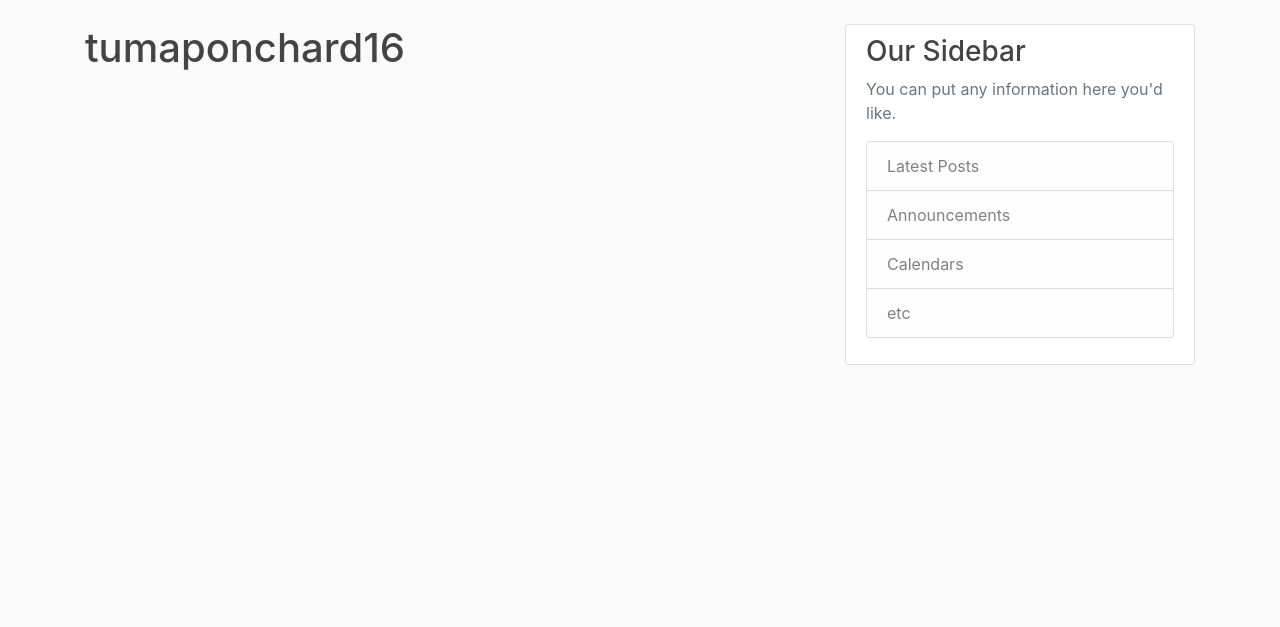
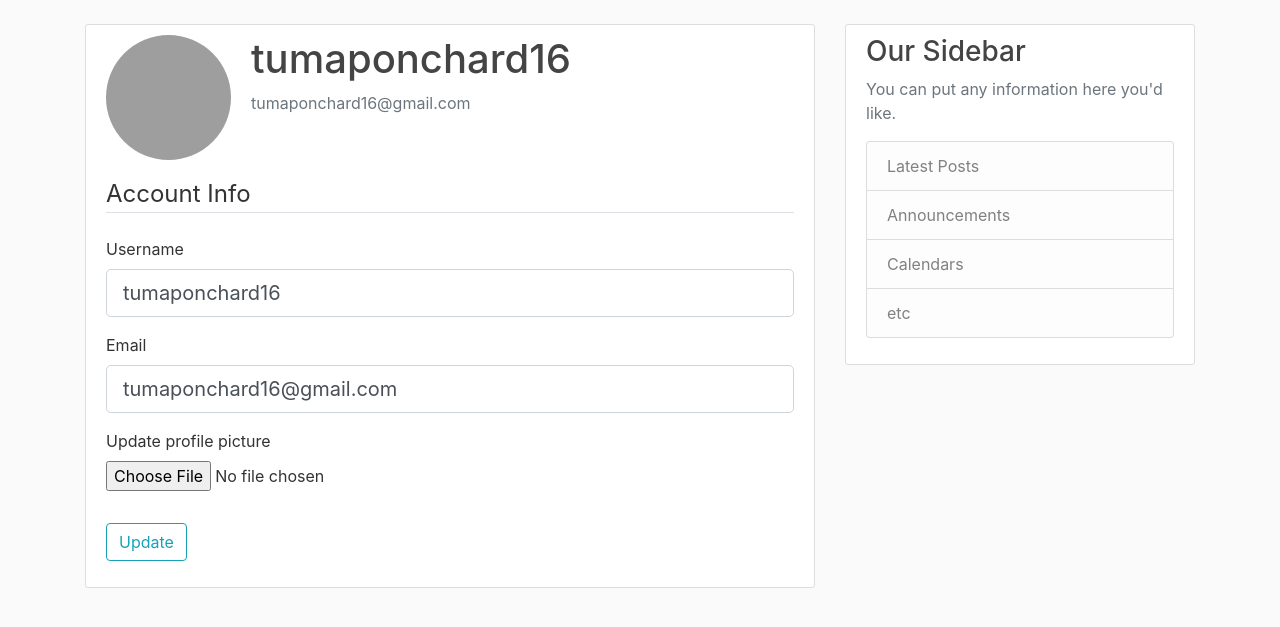
Before and after one commit to tumaponchard16/flask-blog, a Flask app: page /account in a window 1280 px wide. Shown: the part 56-683 px from the top of the page. Run offline with Flask 2, Linux system fonts and the light colour scheme; a user stored in the database is signed in; some libraries are stand-ins or nearby versions; grey boxes are pictures that could not be loaded.

Commit message:
Edit and update function added to user account

```diff
--- a/flaskblog/forms.py
+++ b/flaskblog/forms.py
@@ -1,4 +1,6 @@
 from flask_wtf import Form
+from flask_wtf.file import FileField, FileAllowed
+from flask_login import current_user
 from wtforms import StringField, PasswordField, SubmitField, BooleanField
 from wtforms.validators import DataRequired, Length, Email, EqualTo, ValidationError
 
@@ -32,3 +34,25 @@ class LoginForm(Form):
     password = PasswordField('Password', validators=[DataRequired()])
     remember = BooleanField('Remember Me')
     submit = SubmitField('Login')
+
+
+# Update account form
+class UpdateAccountForm(Form):
+    username = StringField('Username', validators=[DataRequired(), Length(min=2, max=20)])
+    email = StringField('Email', validators=[DataRequired(), Email()])
+    picture = FileField('Update profile picture', validators=[FileAllowed(['jpg', 'png'])])
+    submit = SubmitField('Update')
+
+    # Validation method for username: Making username unique
+    def validate_username(self, username):
+        if username.data != current_user.username:
+            user = User.query.filter_by(username=username.data).first()
+            if user:
+                raise ValidationError('That username is already taken. Please choose different one.')
+
+    # Validation method for email: Making email unique
+    def validate_email(self, email):
+        if email.data != current_user.email:
+            user = User.query.filter_by(email=email.data).first()
+            if user:
+                raise ValidationError('That email is already taken. Please choose different one.')
--- a/flaskblog/routes.py
+++ b/flaskblog/routes.py
@@ -1,6 +1,9 @@
+import os
+import secrets
+from PIL import Image
 from flask import render_template, url_for, flash, redirect, request
 from flaskblog import app, db, bcrypt
-from flaskblog.forms import RegistrationForm, LoginForm
+from flaskblog.forms import RegistrationForm, LoginForm, UpdateAccountForm
 from flaskblog.models import User, Post
 from flask_login import login_user, current_user, logout_user, login_required
 
@@ -81,8 +84,40 @@ def logout():
     return redirect(url_for('home'))
 
 
+# Form picture method to validate the file
+def save_picture(form_picture):
+    random_hex = secrets.token_hex(8)
+    _, f_ext = os.path.splitext(form_picture.filename)
+    picture_fn = random_hex + f_ext
+    picture_path = os.path.join(app.root_path, 'static/profile_pics', picture_fn)
+
+    # Resize image before saving
+    output_size = (125, 125)
+    i = Image.open(form_picture)
+    i.thumbnail(output_size)
+    # Save image
+    i.save(picture_path)
+
+    return picture_fn
+
+
 # Account route
-@app.route("/account")
+@app.route("/account", methods=['GET', 'POST'])
 @login_required
 def account():
-    return render_template('account.html', title='Account')
+    form = UpdateAccountForm()
+    if form.validate_on_submit():
+        # check if picture data is available
+        if form.picture.data:
+            picture_file = save_picture(form.picture.data)
+            current_user.image_file = picture_file
+        current_user.username = form.username.data
+        current_user.email = form.email.data
+        db.session.commit()
+        flash('Your account has been updated', 'success')
+        return redirect(url_for('account'))
+    elif request.method == 'GET':
+        form.username.data = current_user.username
+        form.email.data = current_user.email
+    image_file = url_for('static', filename='profile_pics/' + current_user.image_file)
+    return render_template('account.html', title='Account', image_file=image_file, form=form)
--- a/flaskblog/templates/account.html
+++ b/flaskblog/templates/account.html
@@ -1,4 +1,66 @@
 {% extends "layout.html" %}
-    {% block content %}
-        <h1>{{current_user.username}}</h1>
-    {% endblock content %}
+{% block content %}
+<div class="content-section">
+    <div class="media">
+        <img class="rounded-circle account-img" src="{{image_file   }}">
+        <div class="media-body">
+            <h2 class="account-heading">{{current_user.username}}</h2>
+            <p class="text-secondary">{{current_user.email}}</p>
+        </div>
+    </div>
+    <!-- FORM HERE -->
+    <form method="POST" action="" enctype="multipart/form-data">
+        {{ form.hidden_tag() }}
+        <fieldset class="form-group">
+            <legend class="border-bottom mb-4">Account Info</legend>
+            <!--Username field-->
+            <div class="form-group">
+                {{ form.username.label(class="form-control-label") }}
+
+                {% if form.username.errors %}
+                {{ form.username(class="form-control form-control-lg is-invalid") }}
+                <div class="invalid-feedback">
+                    {% for error in form.username.errors %}
+                    <span>{{error}}</span>
+                    {% endfor %}
+                </div>
+                {% else %}
+                {{ form.username(class="form-control form-control-lg") }}
+                {% endif %}
+            </div>
+
+            <!--Email field-->
+            <div class="form-group">
+                {{ form.email.label(class="form-control-label") }}
+                {% if form.email.errors %}
+                {{ form.email(class="form-control form-control-lg is-invalid") }}
+                <div class="invalid-feedback">
+                    {% for error in form.email.errors %}
+                    <span>{{error}}</span>
+                    {% endfor %}
+                </div>
+                {% else %}
+                {{ form.email(class="form-control form-control-lg") }}
+                {% endif %}
+            </div>
+
+            <!--Image field-->
+            <div class="form-group">
+                {{ form.picture.label() }}
+                {{ form.picture(class="form-control-file") }}
+                <!--File validation for image upload-->
+                {% if form.picture.errors %}
+                    {% for error in form.picture.errors %}
+                        <span class="text-danger">{{error}}</span><br />
+                    {% endfor %}
+                {% endif %}
+            </div>
+        </fieldset>
+        <div class="form-group">
+            {{form.submit(class="btn btn-outline-info")}}
+        </div>
+    </form>
+
+
+</div>
+{% endblock content %}
--- a/requirements.txt
+++ b/requirements.txt
@@ -3,3 +3,5 @@ Flask-WTF
 flask-sqlalchemy
 flask-bcrypt
 flask-login
+python2-secrets
+Pillow
```
Also changed, not shown: flaskblog/site.db, 3 other files.
